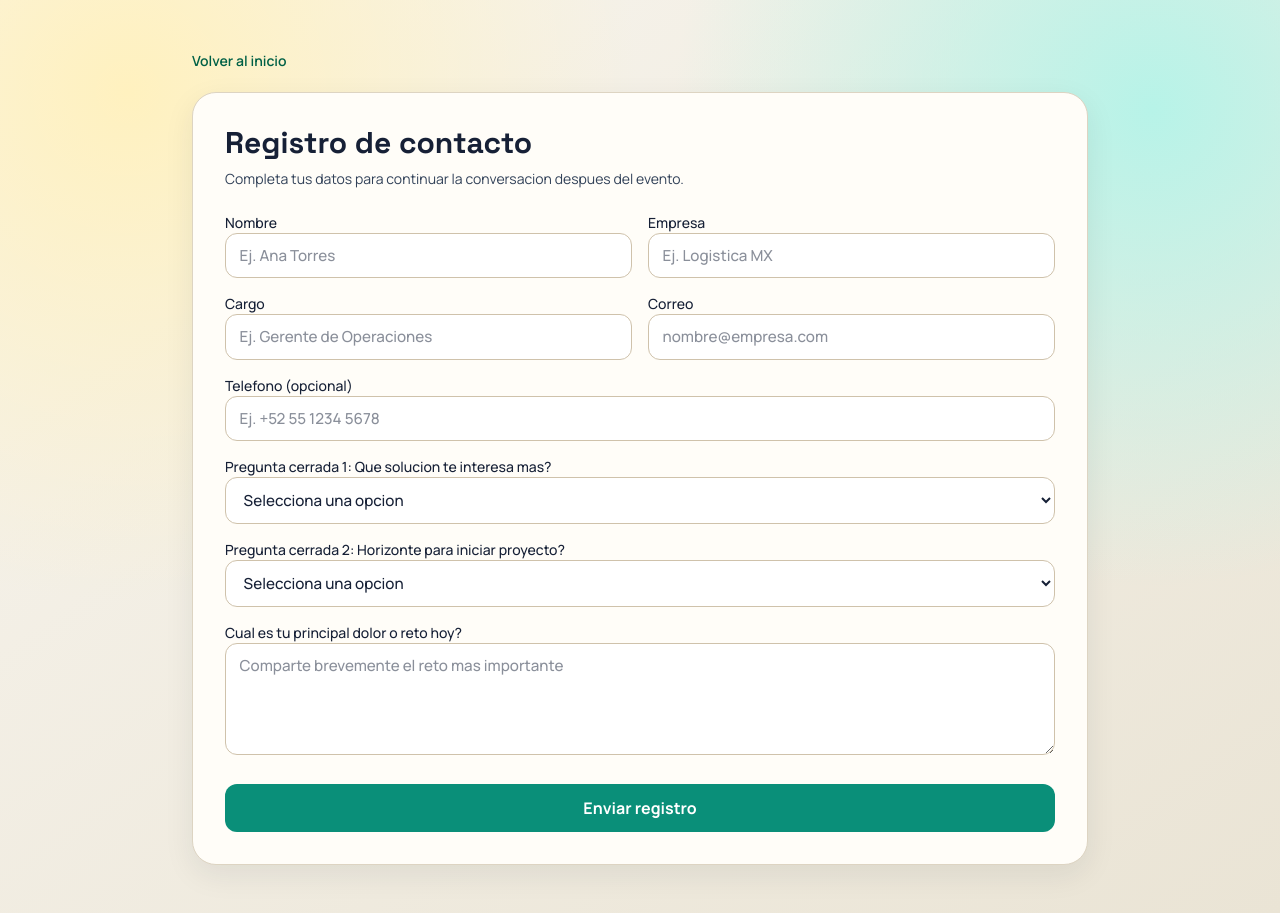
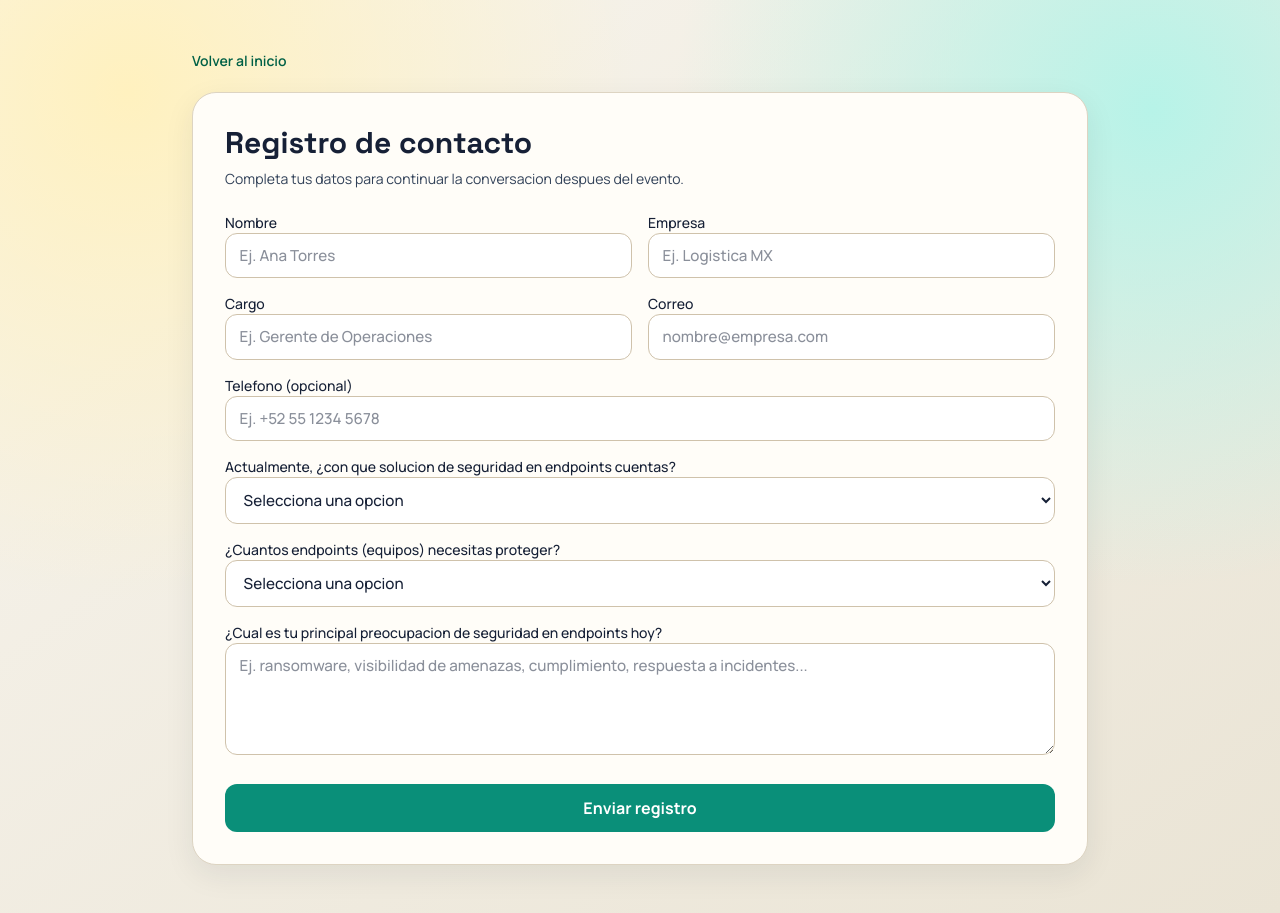
Before and after one commit to B10sp4rt4n/iSEC, a Next.js app: page /registro in a window 1280 px wide. Built offline with nearby package versions, Linux system fonts and the light colour scheme.

Commit message:
feat: actualizar preguntas del formulario enfocadas a ThreatDown EDR

```diff
--- a/src/components/lead-form.tsx
+++ b/src/components/lead-form.tsx
@@ -140,7 +140,7 @@ export default function LeadForm() {
         </label>
 
         <label className="space-y-1 text-sm font-medium md:col-span-2">
-          Pregunta cerrada 1: Que solucion te interesa mas?
+          Actualmente, ¿con que solucion de seguridad en endpoints cuentas?
           <select
             required
             name="pregunta_cerrada_1"
@@ -149,15 +149,15 @@ export default function LeadForm() {
             className="field"
           >
             <option value="">Selecciona una opcion</option>
-            <option value="automatizacion">Automatizacion de procesos</option>
-            <option value="integracion">Integracion de sistemas</option>
-            <option value="analitica">Analitica y tableros</option>
-            <option value="ia">IA aplicada al negocio</option>
+            <option value="sin_solucion">No tengo ninguna solucion</option>
+            <option value="antivirus_tradicional">Solo antivirus tradicional</option>
+            <option value="edr_otro">EDR de otro proveedor</option>
+            <option value="no_se">No se que tengo actualmente</option>
           </select>
         </label>
 
         <label className="space-y-1 text-sm font-medium md:col-span-2">
-          Pregunta cerrada 2: Horizonte para iniciar proyecto?
+          ¿Cuantos endpoints (equipos) necesitas proteger?
           <select
             required
             name="pregunta_cerrada_2"
@@ -166,22 +166,22 @@ export default function LeadForm() {
             className="field"
           >
             <option value="">Selecciona una opcion</option>
-            <option value="0-3_meses">0 a 3 meses</option>
-            <option value="3-6_meses">3 a 6 meses</option>
-            <option value="6-12_meses">6 a 12 meses</option>
-            <option value="12+_meses">Mas de 12 meses</option>
+            <option value="menos_50">Menos de 50 equipos</option>
+            <option value="50_200">50 a 200 equipos</option>
+            <option value="200_500">200 a 500 equipos</option>
+            <option value="mas_500">Mas de 500 equipos</option>
           </select>
         </label>
 
         <label className="space-y-1 text-sm font-medium md:col-span-2">
-          Cual es tu principal dolor o reto hoy?
+          ¿Cual es tu principal preocupacion de seguridad en endpoints hoy?
           <textarea
             required
             name="dolor_reto"
             value={form.dolor_reto}
             onChange={onChange}
             className="field min-h-28"
-            placeholder="Comparte brevemente el reto mas importante"
+            placeholder="Ej. ransomware, visibilidad de amenazas, cumplimiento, respuesta a incidentes..."
           />
         </label>
       </div>
```
